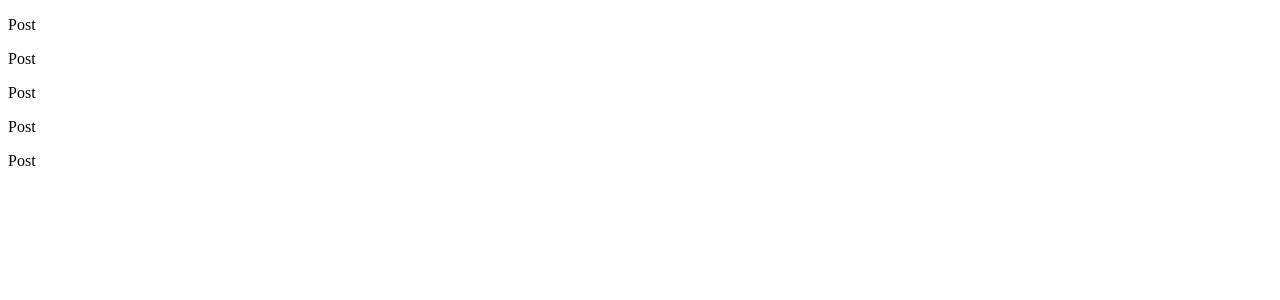
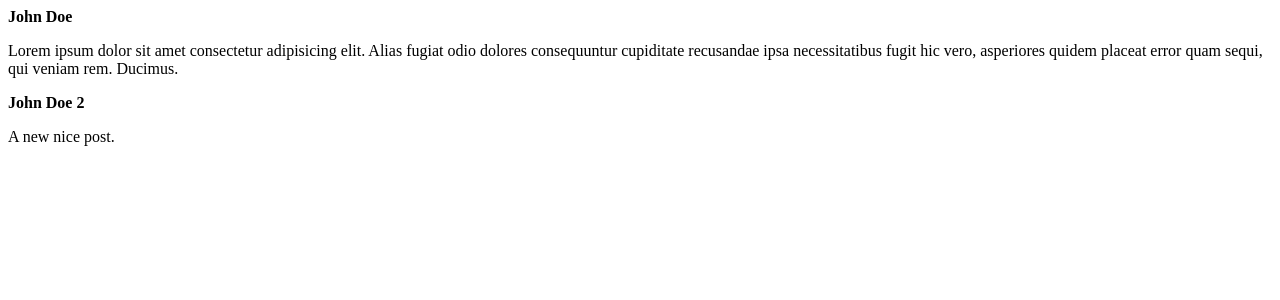
Before and after one commit to rodrigo-aguiar/01-fundamentos-reactjs, a React (Vite) app: page / in a window 1280 px wide. Shown: the top 300 px of the page. Built offline with nearby package versions, Linux system fonts and the light colour scheme.

Commit message:
Iniciando com React - Propriedades
Outro conceito super importante do React são as propriedades.
Nessa aula, vamos entender o que são as propriedades e começar a utilizá-las nos nossos componentes.

```diff
--- a/src/App.jsx
+++ b/src/App.jsx
@@ -3,11 +3,14 @@ import { Post } from './Post';
 export function App() {
   return (
     <div>
-      <Post />
-      <Post />
-      <Post />
-      <Post />
-      <Post />
+      <Post
+        author="John Doe"
+        content="Lorem ipsum dolor sit amet consectetur adipisicing elit. Alias fugiat odio dolores consequuntur cupiditate recusandae ipsa necessitatibus fugit hic vero, asperiores quidem placeat error quam sequi, qui veniam rem. Ducimus."
+      />
+      <Post
+        author="John Doe 2"
+        content="A new nice post."
+      />
     </div>
   )
 }
--- a/src/Post.jsx
+++ b/src/Post.jsx
@@ -1,3 +1,8 @@
-export function Post() {
-  return <p>Post</p>
+export function Post(props) {
+  return (
+    <div>
+      <strong>{props.author}</strong>
+      <p>{props.content}</p>
+    </div>
+  )
 }
```
